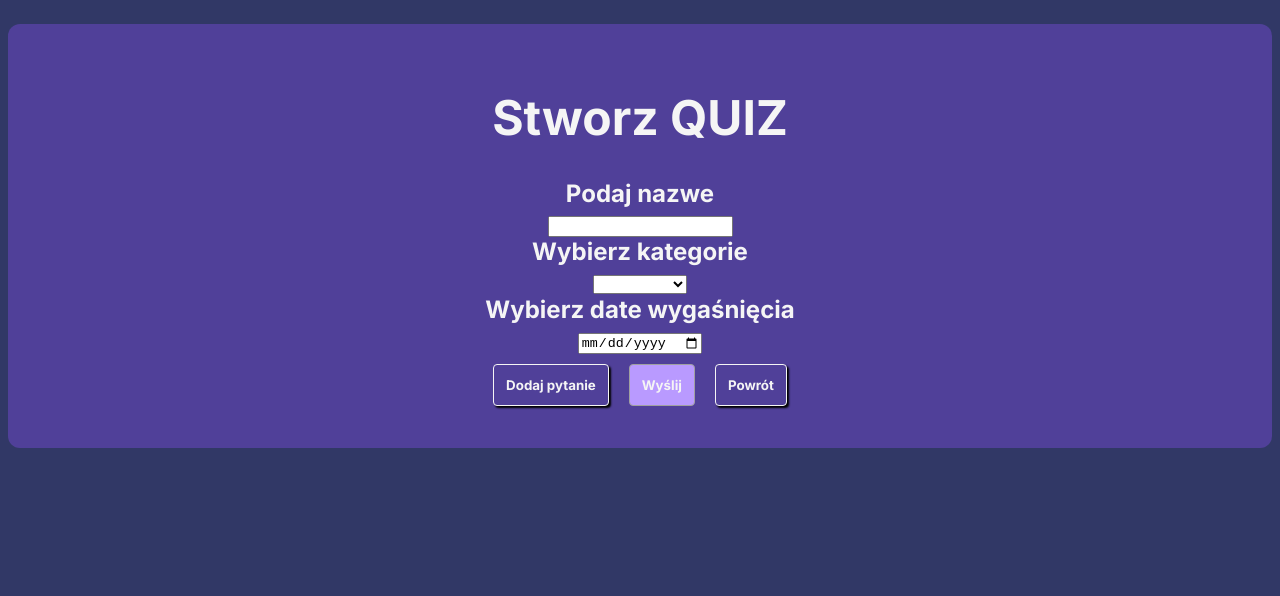
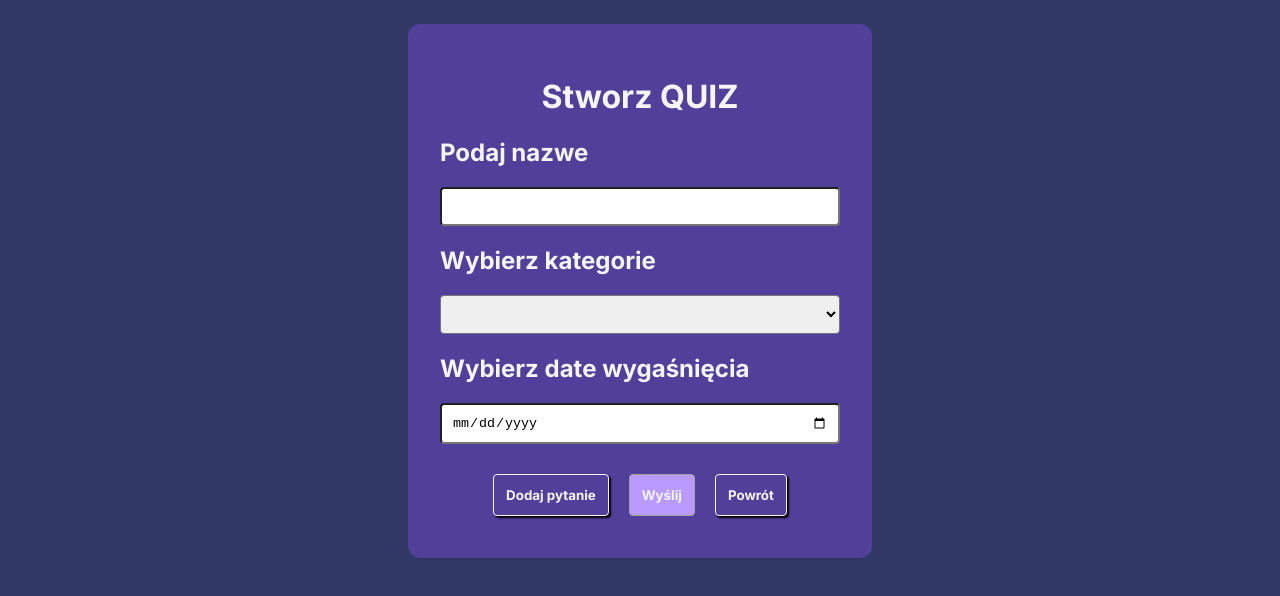
Before and after one commit to Squezer123/AngularProject, an Angular app: page /quiz-form in a window 1280 px wide. Shown: the top 596 px of the page. Built offline with nearby package versions, Linux system fonts and the light colour scheme.

Commit message:
Fixed form

```diff
--- a/src/app/quiz-form/quiz-form.component.html
+++ b/src/app/quiz-form/quiz-form.component.html
@@ -25,9 +25,11 @@
           <button type="button" class="btn" (click)="removePytanie(i)">Usuń pytanie</button><br>
       </ng-container>
     </ng-container>
+    <div class="btnContainer">
+      <button type="button" class="btn" (click)="addPytanie()">Dodaj pytanie</button>
+      <button type="submit" class="btn" [disabled]=form.invalid>Wyślij</button>
+      <button type="button" class="btn" (click)="return()">Powrót</button>
+    </div>
 
-    <button type="button" class="btn" (click)="addPytanie()">Dodaj pytanie</button>
-    <button type="submit" class="btn" [disabled]=form.invalid>Wyślij</button>
-    <button type="button" class="btn" (click)="return()">Powrót</button>
   </form>
 </div>
--- a/src/app/quiz-form/quiz-form.component.scss
+++ b/src/app/quiz-form/quiz-form.component.scss
@@ -1,7 +1,9 @@
 .container {
+  display: flex;
+  flex-direction: column;
+  justify-content: start;
   margin-top: 1.5rem;
-  width: 100%;
-  max-width: 1200px;
+  max-width: 400px;
   margin-left: auto;
   margin-right: auto;
   border-radius: 12px;
@@ -9,8 +11,7 @@
   text-align: center;
   color: whitesmoke;
   padding: 2rem;
-  font-size: 24px;
-  font-weight: bold;
+
 }
 .error-message {
   color: red;
@@ -29,6 +30,10 @@
   border: solid whitesmoke 1px;
   box-shadow: black 2px 2px 2px;
   margin: 10px;
+
+}
+.btn:hover{
+  background: #473886;
 }
 .btn:disabled {
   background: #b99aff;
@@ -36,3 +41,29 @@
   border: solid #a0a0a0 1px;
   box-shadow: none;
 }
+
+form{
+  display: flex;
+  flex-direction: column;
+  justify-content: start;
+}
+
+form input{
+  max-width: 100%;
+  padding: 10px;
+  border-radius: 4px;
+  outline: none;
+}
+
+form select{
+  min-width: 100%;
+  padding: 10px;
+  border-radius: 4px;
+  outline: none;
+}
+
+label{
+  font-size: 24px;
+  font-weight: bold;
+  text-align: start !important;
+}
--- a/src/app/quiz-list/quiz-list.component.html
+++ b/src/app/quiz-list/quiz-list.component.html
@@ -3,12 +3,13 @@
     <h1>Quizy.pl</h1>
     <div class="right">
       <div class="options">
+        <div class="wyszukiwarka-container">
+          <input type="text" placeholder="Filtruj według nazwy" [(ngModel)]="nazwaDoFiltrowania">
+        </div>
         <button class="AddQuiz" (click)="addQuiz()">Dodaj quiz</button>
       </div>
-      <div class="wyszukiwarka-container">
-        <input type="text" placeholder="Filtruj według nazwy" [(ngModel)]="nazwaDoFiltrowania">
-      </div></div>
     </div>
-  <div class="margin"> </div>
+  </div>
+  <div class="margin"></div>
   <app-quiz-list-element *ngFor="let quiz of quizy | filterByName:nazwaDoFiltrowania" [quiz]="quiz"></app-quiz-list-element>
 </div>
--- a/src/app/quiz-list/quiz-list.component.scss
+++ b/src/app/quiz-list/quiz-list.component.scss
@@ -36,6 +36,7 @@ button{
   padding: 10px 20px;
   text-align: inherit;
   font: inherit;
+  margin-left: 200px;
 }
 
 button:hover {
@@ -49,10 +50,10 @@ button:hover {
   justify-content: center;
   align-items: center;
   margin-bottom: 25px;
-  margin-left: 1rem;
 }
 
 .wyszukiwarka-container input{
+
   color: white;
   background-color: #504099;
   position: absolute;
@@ -86,8 +87,10 @@ button:hover {
 
 .right{
   display: flex;
+  flex-direction: row;
+  justify-content: center;
   align-items: center;
-
+  width: 400px;
 }
 
 .margin{
```
